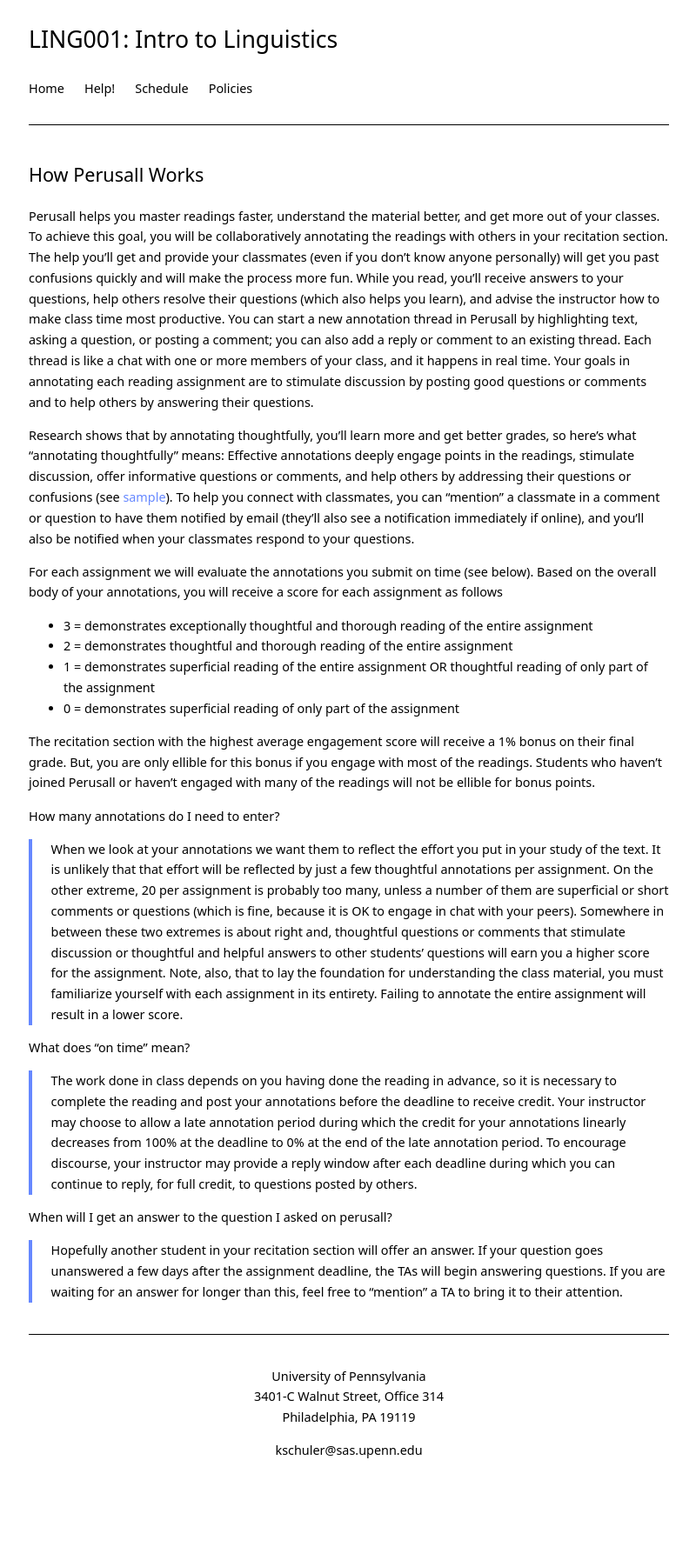
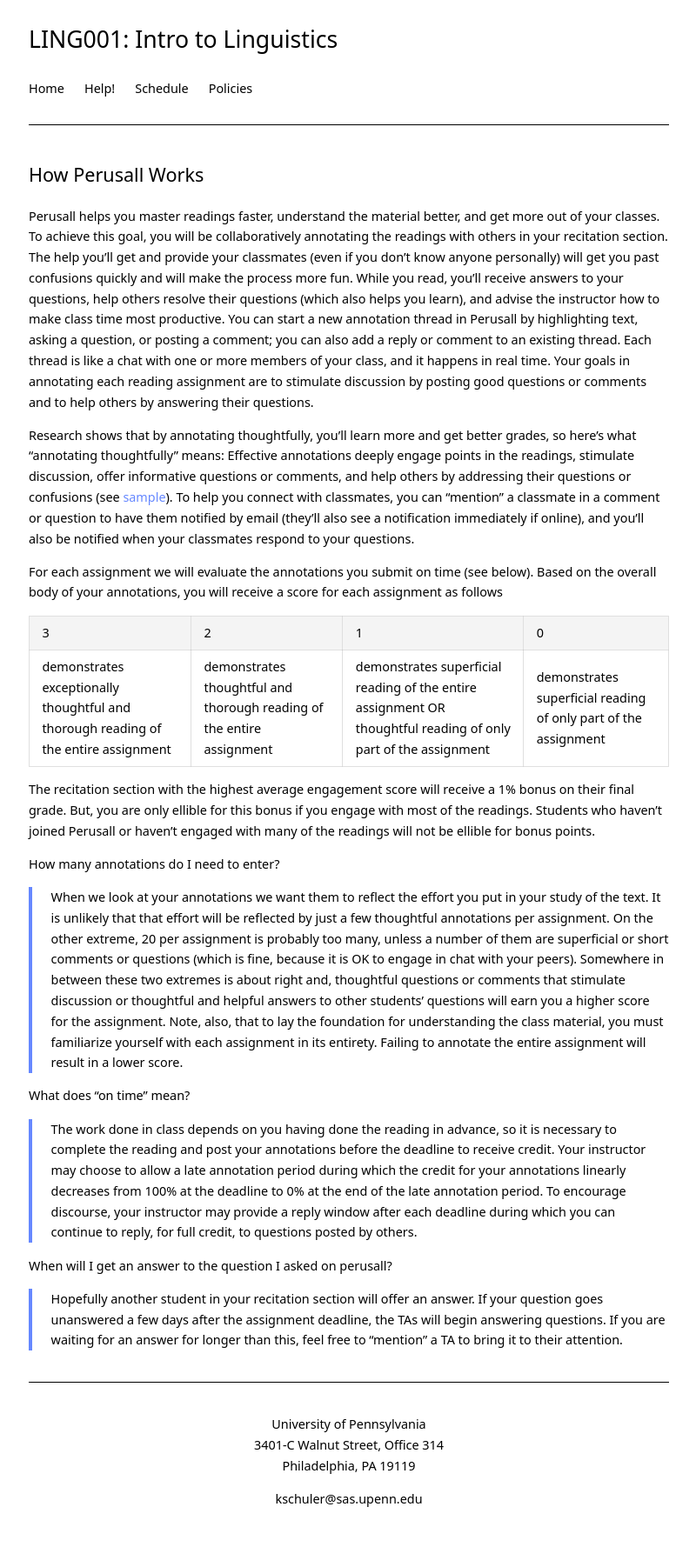
Before and after one commit to kschuler/ling001, a Jekyll site: the page built from resources/how-to-perusall.md, in a window 1280 px wide. Shown: the whole page at 87% size, without its empty margins (239-1039 px from the left). Built offline with Jekyll 4.4.1, drawn with Linux system fonts in a browser that asks for light colours; our own code applies the rules of GitHub Pages for plain Markdown files; before the commit the page ends 1747 px from its top, so only the background shows below that.

```diff
--- a/resources/how-to-perusall.md
+++ b/resources/how-to-perusall.md
@@ -6,10 +6,9 @@ Research shows that by annotating thoughtfully, you’ll learn more and get bett
 
 For each assignment we will evaluate the annotations you submit on time (see below). Based on the overall body of your annotations, you will receive a score for each assignment as follows
 
-- 3 =	demonstrates exceptionally thoughtful and thorough reading of the entire assignment
-- 2 = 	demonstrates thoughtful and thorough reading of the entire assignment
-- 1 =	demonstrates superficial reading of the entire assignment OR thoughtful reading of only part of the assignment
-- 0 = 	demonstrates superficial reading of only part of the assignment
+3 | 2 | 1 | 0
+--- | --- | --- | ---
+demonstrates exceptionally thoughtful and thorough reading of the entire assignment | demonstrates thoughtful and thorough reading of the entire assignment | demonstrates superficial reading of the entire assignment OR thoughtful reading of only part of the assignment | demonstrates superficial reading of only part of the assignment
 
 The recitation section with the highest average engagement score will receive a 1% bonus on their final grade. But, you are only ellible for this bonus if you engage with most of the readings. Students who haven't joined Perusall or haven't engaged with many of the readings will not be ellible for bonus points.
 
```
